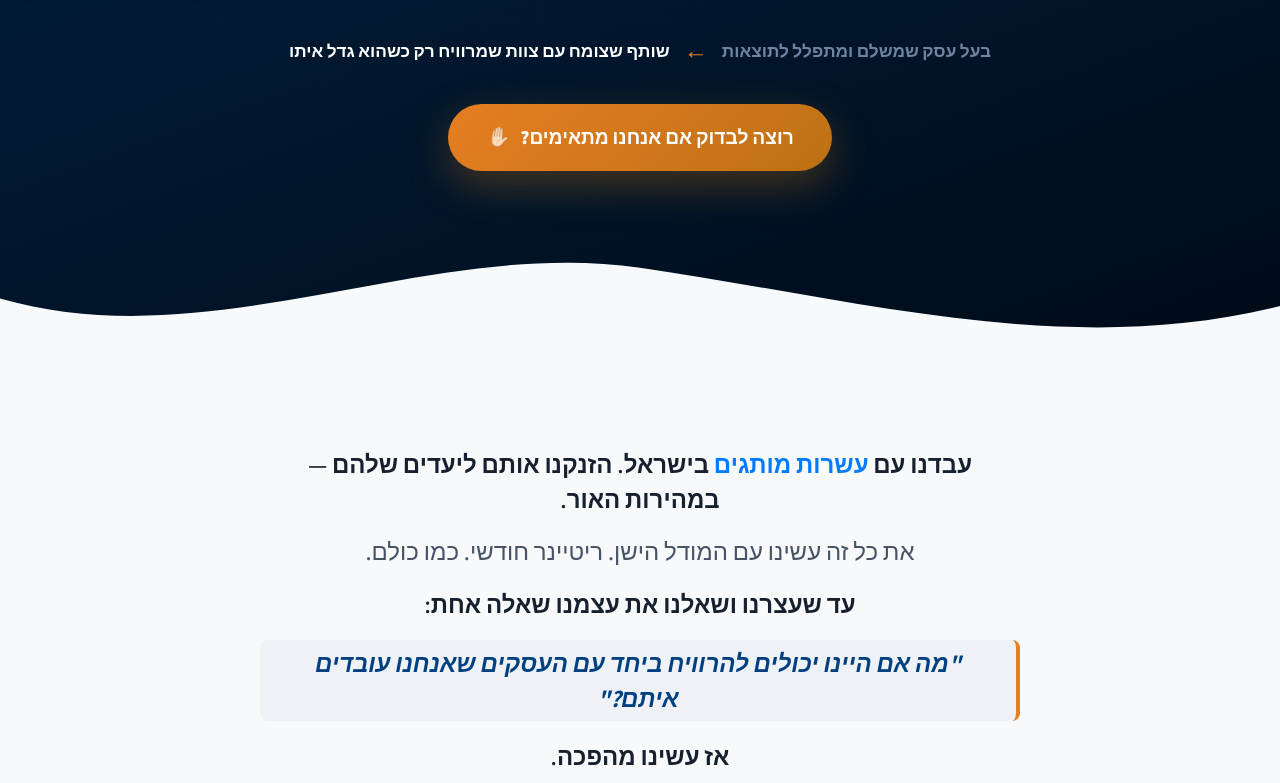
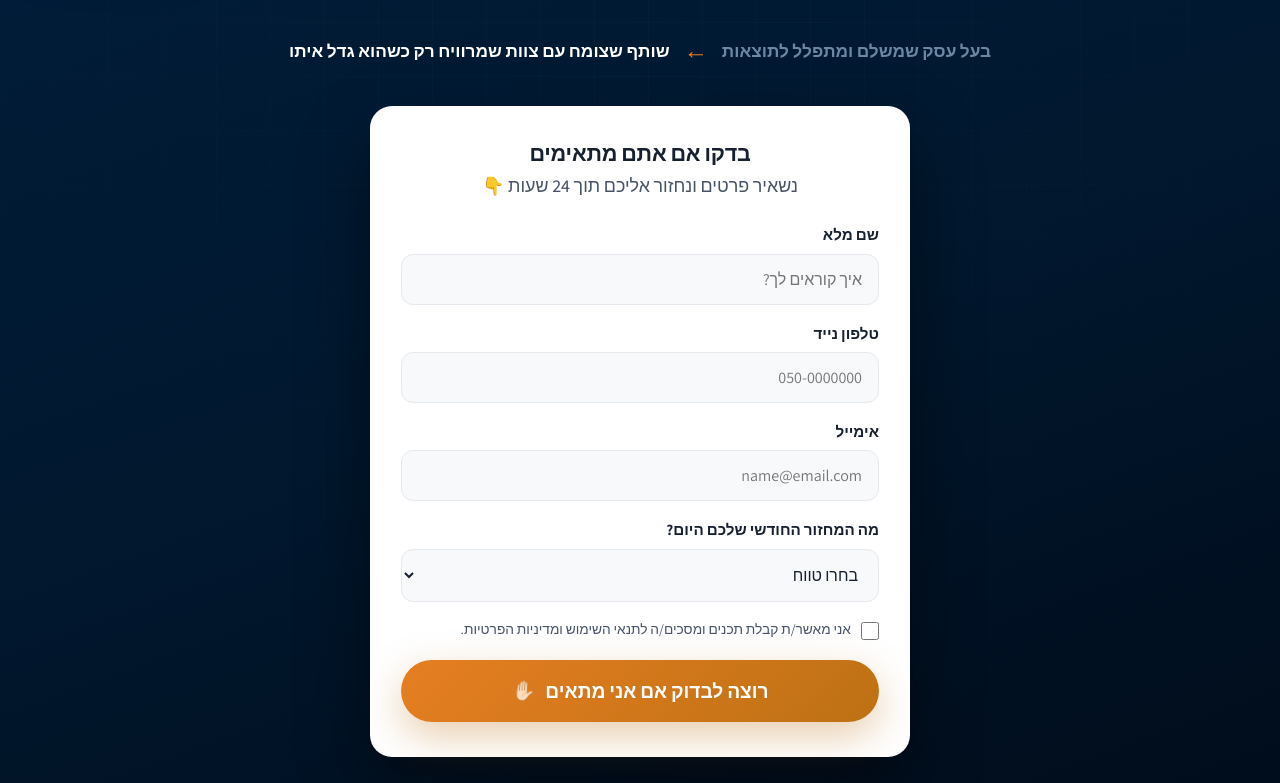
Before and after one commit to yarin-ms/mindscale-landing, a plain HTML site: page index.html in a window 1280 px wide. Shown: the part 817-1600 px from the top of the page. Drawn offline with Linux system fonts and the light colour scheme.

Commit message:
הוספת טופס לידים לראש הדף (Hero)
- טופס 'בדקו אם אתם מתאימים' נוסף לסקשן הראשון, מעל הקפל
- שני הטפסים (Hero + תחתון) עובדים דרך מאזין משותף .lead-form
- הכפתור הישן בראש הדף הוחלף בטופס המלא

Co-Authored-By: Claude Opus 4.8 (1M context) <noreply@anthropic.com>

```diff
--- a/index.html
+++ b/index.html
@@ -132,6 +132,11 @@
   .shift .from{opacity:.7}
   .shift .arrow{color:var(--gold-bright);font-size:1.4em;font-weight:800}
   .shift .to{color:#fff}
+
+  /* hero form */
+  .hero-form{max-width:540px;margin:36px auto 0;text-align:right}
+  .hero-form .form-card{box-shadow:0 30px 70px rgba(0,0,0,.45)}
+  .hero-form .form-card h3{font-size:1.35rem}
 
   /* wave bottom */
   .wave-b{position:absolute;left:0;right:0;bottom:-1px;line-height:0;z-index:1}
@@ -380,7 +385,32 @@
       <span class="to" data-edit>שותף שצומח עם צוות שמרוויח רק כשהוא גדל איתו</span>
     </div>
 
-    <a href="#apply" class="btn reveal d4">רוצה לבדוק אם אנחנו מתאימים? <span class="hand">✋🏻</span></a>
+    <div class="hero-form reveal d4">
+      <div class="form-card">
+        <form id="leadFormHero" class="lead-form" novalidate>
+          <h3>בדקו אם אתם מתאימים</h3>
+          <p class="sub">נשאיר פרטים ונחזור אליכם תוך 24 שעות 👇</p>
+          <div class="field"><label>שם מלא</label><input type="text" name="name" required placeholder="איך קוראים לך?"></div>
+          <div class="field"><label>טלפון נייד</label><input type="tel" name="phone" required placeholder="050-0000000"></div>
+          <div class="field"><label>אימייל</label><input type="email" name="email" required placeholder="name@email.com"></div>
+          <div class="field"><label>מה המחזור החודשי שלכם היום?</label>
+            <select name="revenue" required>
+              <option value="" disabled selected>בחרו טווח</option>
+              <option value="<50K">עד 50,000 ₪</option>
+              <option value="50-100K">50,000 – 100,000 ₪</option>
+              <option value="100K+">100,000 ₪ ומעלה</option>
+            </select>
+          </div>
+          <label class="consent"><input type="checkbox" required><span>אני מאשר/ת קבלת תכנים ומסכים/ה לתנאי השימוש ומדיניות הפרטיות.</span></label>
+          <button type="submit" class="btn">רוצה לבדוק אם אני מתאים <span class="hand">✋🏻</span></button>
+        </form>
+        <div class="form-success">
+          <div class="ok">✅</div>
+          <h3>קיבלנו! נחזור אליך בהקדם.</h3>
+          <p style="color:var(--ink-soft);margin-top:6px">תכינו את היעדים — אנחנו כבר בדרך.</p>
+        </div>
+      </div>
+    </div>
   </div>
   <div class="wave-b"><svg viewBox="0 0 1440 120" preserveAspectRatio="none"><path fill="#F8F9FA" d="M0,64 C240,128 480,0 720,32 C960,64 1200,128 1440,72 L1440,120 L0,120 Z"></path></svg></div>
 </section>
@@ -527,7 +557,7 @@
       </div>
 
       <div class="form-card reveal d2">
-        <form id="leadForm" novalidate>
+        <form id="leadForm" class="lead-form" novalidate>
           <h3 data-edit>בדקו אם אתם מתאימים</h3>
           <p class="sub" data-edit>נשאיר לכם פרטים ונחזור אליכם 👇</p>
           <div class="field"><label data-edit>שם מלא</label><input type="text" name="name" required placeholder="איך קוראים לך?"></div>
@@ -594,13 +624,16 @@ const cio=new IntersectionObserver((ents)=>{
 document.querySelectorAll('.count').forEach(el=>cio.observe(el));
 
 /* ---------- Form ---------- */
-document.getElementById('leadForm').addEventListener('submit',function(ev){
-  ev.preventDefault();
-  if(!this.checkValidity()){this.reportValidity();return;}
-  const data=Object.fromEntries(new FormData(this).entries());
-  console.log('LEAD:',data); /* כאן מחברים webhook / CRM */
-  this.style.display='none';
-  document.getElementById('formSuccess').style.display='block';
+document.querySelectorAll('.lead-form').forEach(function(form){
+  form.addEventListener('submit',function(ev){
+    ev.preventDefault();
+    if(!this.checkValidity()){this.reportValidity();return;}
+    const data=Object.fromEntries(new FormData(this).entries());
+    console.log('LEAD:',data); /* כאן מחברים webhook / CRM */
+    this.style.display='none';
+    const ok=this.parentElement.querySelector('.form-success');
+    if(ok)ok.style.display='block';
+  });
 });
 
 /* ---------- Inline editor (✏️ / 💾 / ↺) ---------- */
```
